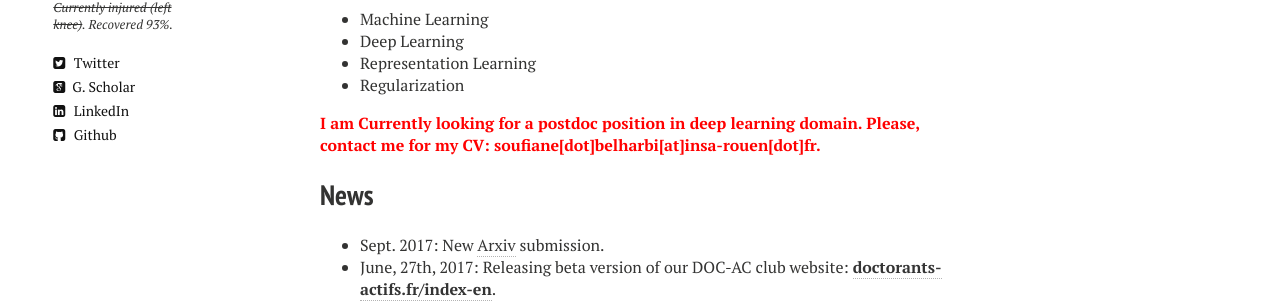
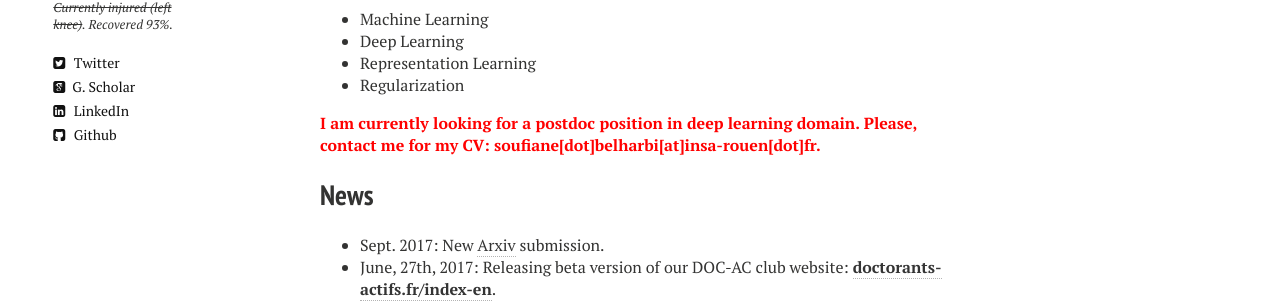
Before and after one commit to sbelharbi/sbelharbi.github.io, a Jekyll site: the page built from index.md, in a window 1280 px wide. Shown: the part 1360-1663 px from the top of the page. Built offline with Jekyll 4.4.1, drawn with Linux system fonts in a browser that asks for light colours; nearby versions of some CDN libraries.

Commit message:
update date..

```diff
--- a/index.md
+++ b/index.md
@@ -26,7 +26,7 @@ I am intrigued and particularly interested in **learning representations in deep
 * Regularization
 
 
-<span style="color:red"> **I am Currently looking for a postdoc position in deep learning domain. Please, contact me for my CV: soufiane[dot]belharbi[at]insa-rouen[dot]fr.**</span>
+<span style="color:red"> **I am currently looking for a postdoc position in deep learning domain. Please, contact me for my CV: soufiane[dot]belharbi[at]insa-rouen[dot]fr.**</span>
 
 ## News
 * Sept. 2017: New [Arxiv](https://arxiv.org/abs/1709.01867) submission.
```
